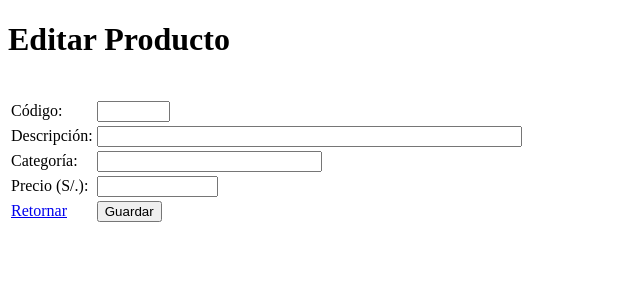
After one commit to Emgicraft/RegistroWeb_PHP_MySQL, a PHP site: page /producto/editar_producto.php in a window 1280 px wide. The commit adds this page. Shown: the top 300 px of the page, without its empty margins (0-640 px from the left). Run offline with PHP 8.4, Linux system fonts and the light colour scheme; some libraries are stand-ins or nearby versions.

Commit message:
Se creo página para editar producto. No funcional.
Solo es una copia, aún no es funcional.

```diff
--- a/Sistema/index.php
+++ b/Sistema/index.php
@@ -11,6 +11,5 @@
 	<a href="cliente">Cliente</a>
 	<a href="producto">Producto</a>
 	<a href="ventas">Ventas</a>
-
 </body>
 </html>
--- /dev/null
+++ b/Sistema/producto/editar_producto.php
@@ -0,0 +1,87 @@
+<!DOCTYPE html>
+<html lang="es-PE">
+<head>
+	<meta charset="utf-8">
+	<meta name="viewport" content="width=device-width, initial-scale=1">
+	<title>Editar producto</title>
+</head>
+<body>
+	<h1>Editar Producto</h1><br>
+	<!--
+	<?php/*
+		if (isset($_GET["txtID"])) {
+			$id = $_GET["txtID"];
+			$descripcion = $_GET["txtDescripcion"];
+			$categoria = $_GET["txtCategoria"];
+			$precio = $_GET["txtPrecio"];
+
+			if ($id==0) {
+				// Insertar el nuevo Producto //
+				// Incluir un archivo PHP:
+				require_once "../config/conexion.php";
+
+				// Preparamos la sentencia SQL:
+				$sentencia = $cnx->prepare("INSERT INTO producto (descripcion, categoria, precio) values (:descripcion, :categoria, :precio);");
+
+				// Pasamos los parámetros SQL:
+				$sentencia->bindvalue(":descripcion", $descripcion);
+				$sentencia->bindvalue(":categoria", $categoria);
+				$sentencia->bindvalue(":precio", $precio);
+
+				// Ejecutamos la sentencia SQL:
+				$sentencia->execute();
+
+
+				// Recuperar el ID del nuevo producto //
+
+				// Preparamos otra sentencia SQL:
+				$sentencia = $cnx->prepare("SELECT max(id) as nuevoID FROM producto;");
+
+				// Ejecutamos la sentencia SQL:
+				$sentencia->execute();
+
+				// Sabemos que es una sola fila, así que la recojemos:
+				$fila = $sentencia->fetch();
+
+				// Guardamos el nuevo ID:
+				$id = $fila["nuevoID"];
+			}
+
+		} else {
+			$id = 0;
+			$descripcion = "";
+			$categoria = "";
+			$precio = 0.0;
+		}*/
+	?>
+	-->
+	<form>
+		<table>
+			<tr>
+				<td><label>Código:</label></td>
+				<td><input type="text" name="txtID" size="6"></td>
+			</tr>
+				<!-- Se pone 'name' a las etiquetas que enviaré. -->
+			<tr>
+				<td><label>Descripción:</label></td>
+				<td><input type="text" name="txtDescripcion" size="50"></td>
+			</tr>
+
+			<tr>
+				<td><label>Categoría:</label></td>
+				<td><input type="text" name="txtCategoria" size="25"></td>
+			</tr>
+
+			<tr>
+				<td><label>Precio (S/.):</label></td>
+				<td><input type="text" name="txtPrecio" size="12"></td>
+			</tr>
+
+			<tr>
+				<td><a href="index.php">Retornar</a></td>
+				<td><input type="submit" value="Guardar"></td>
+			</tr>
+		</table>
+	</form>
+</body>
+</html>
```
